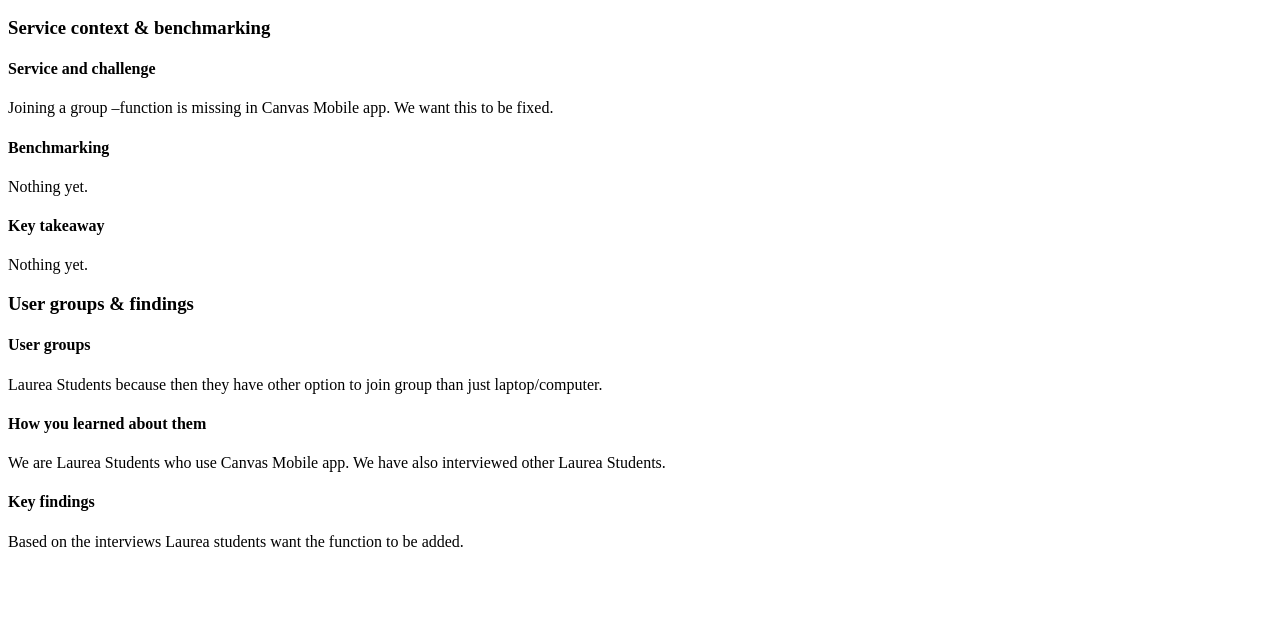
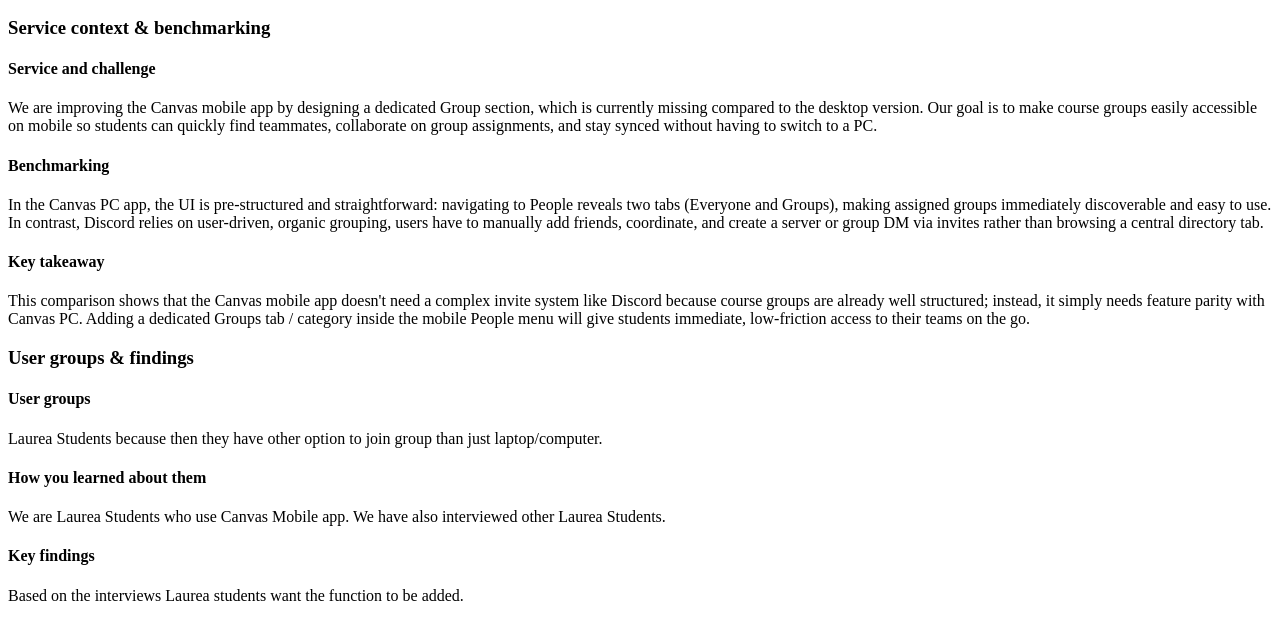
Before and after one commit to Jon-code-87/Tradet, a plain HTML site: page discover.html in a window 1280 px wide. Shown: the part 171-800 px from the top of the page. Drawn offline with Linux system fonts and the light colour scheme.

Commit message:
discover-sivua täydennetty uudestaan

```diff
--- a/discover.html
+++ b/discover.html
@@ -25,13 +25,22 @@
 <h3>Service context & benchmarking</h3>
 
 <h4>Service and challenge</h4>
-<p>Joining a group –function is missing in Canvas Mobile app. We want this to be fixed.</p>
+<p>We are improving the Canvas mobile app by designing a dedicated Group section, which is currently missing compared to the desktop version.
+Our goal is to make course groups easily accessible on mobile so students can quickly find teammates, collaborate on group assignments,
+and stay synced without having to switch to a PC.
+</p>
 
 <h4>Benchmarking</h4>
-<p>Nothing yet.</p>
+<p>In the Canvas PC app, the UI is pre-structured and straightforward: navigating to People reveals two tabs (Everyone and Groups),
+making assigned groups immediately discoverable and easy to use. In contrast, Discord relies on user-driven, organic grouping,
+users have to manually add friends, coordinate, and create a server or group DM via invites rather than browsing a central directory tab.
+</p>
 
 <h4>Key takeaway</h4>
-<p>Nothing yet.</p>
+<p>This comparison shows that the Canvas mobile app doesn't need a complex invite system like Discord because course groups are already well
+structured; instead, it simply needs feature parity with Canvas PC. Adding a dedicated Groups tab / category inside the mobile People menu will
+give students immediate, low-friction access to their teams on the go.
+</p>
 
 <h3>User groups & findings</h3>
 
```
